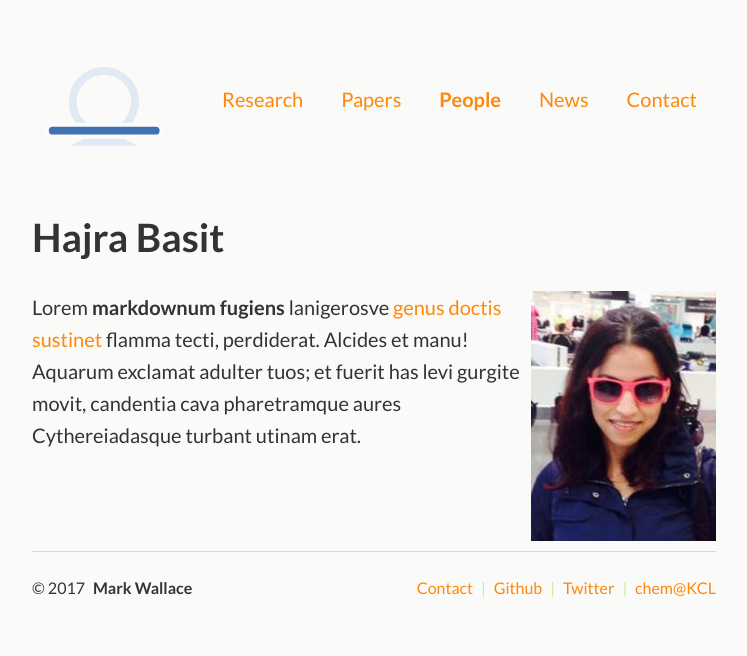
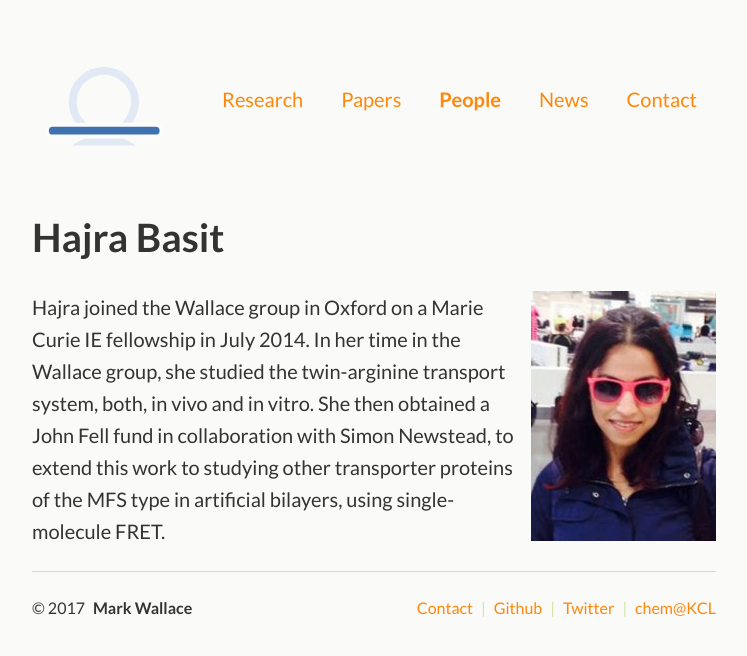
Before and after one commit to markianwallace/beta.markwallace.org, a Jekyll site: the page built from people/current/_posts/1000-1-1-HajraBasit.md, in a window 1280 px wide. Shown: the top 656 px of the page, without its empty margins (266-1013 px from the left). Built offline with Jekyll 4.4.1, drawn with Linux system fonts in a browser that asks for light colours.

Commit message:
People page updates

```diff
--- a/people/current/_posts/1000-1-1-HajraBasit.md
+++ b/people/current/_posts/1000-1-1-HajraBasit.md
@@ -6,7 +6,4 @@ subtitle: Hajra Basit
 mugshot: basit_mugshot_small.jpg
 ---
 ![Image alt]({{ site.baseurl }}/assets/img/people/basit_mugshot_small.jpg "Hajra Basit")
-Lorem **markdownum fugiens** lanigerosve [genus doctis
-sustinet](http://violenta.com/contraria) flamma tecti, perdiderat. Alcides et
-manu! Aquarum exclamat adulter tuos; et fuerit has levi gurgite movit, candentia
-cava pharetramque aures Cythereiadasque turbant utinam erat.
+Hajra joined the Wallace group in Oxford on a Marie Curie IE fellowship in July 2014. In her time in the Wallace group, she studied the twin-arginine transport system, both, in vivo and in vitro. She then obtained a John Fell fund in collaboration with Simon Newstead, to extend this work to studying other transporter proteins of the MFS type in artificial bilayers, using single-molecule FRET.
```
